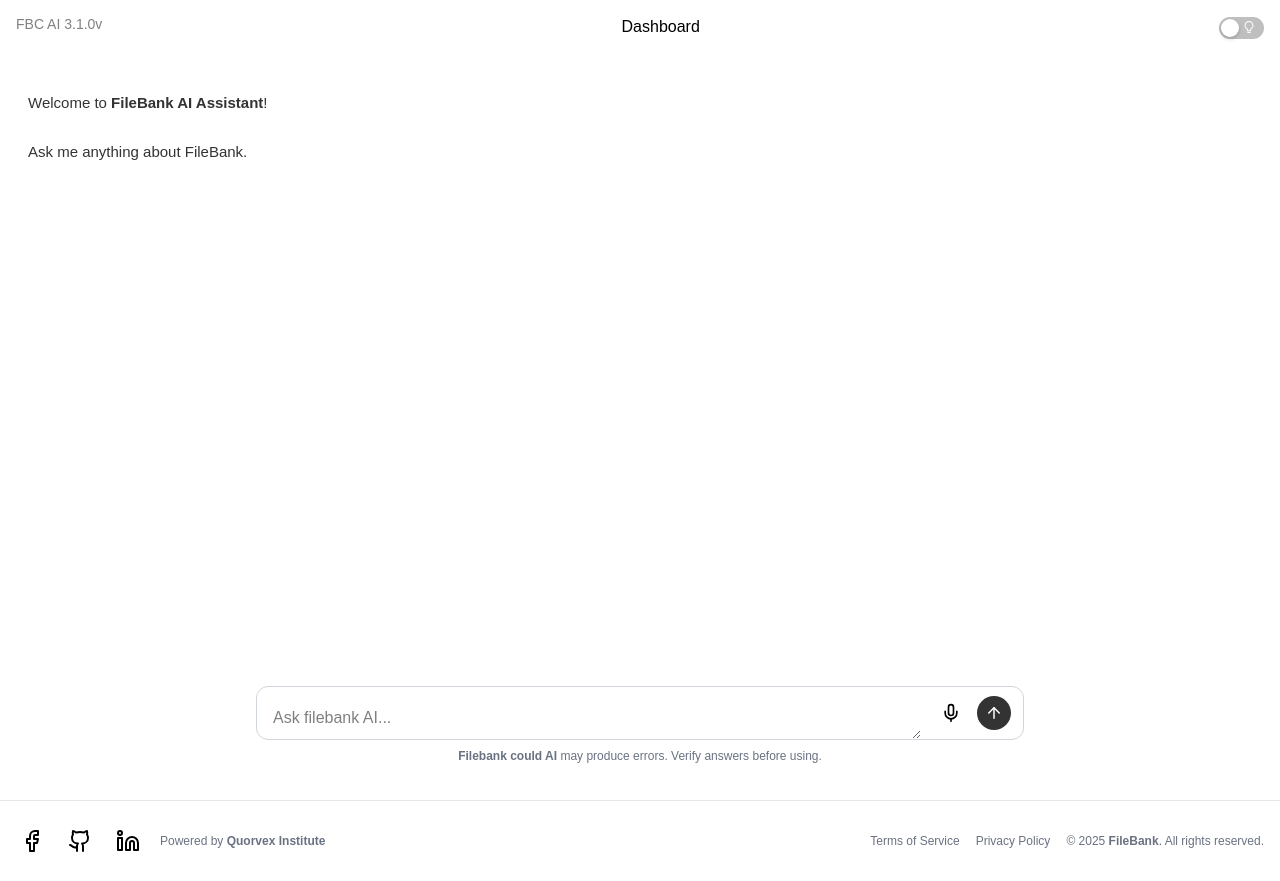
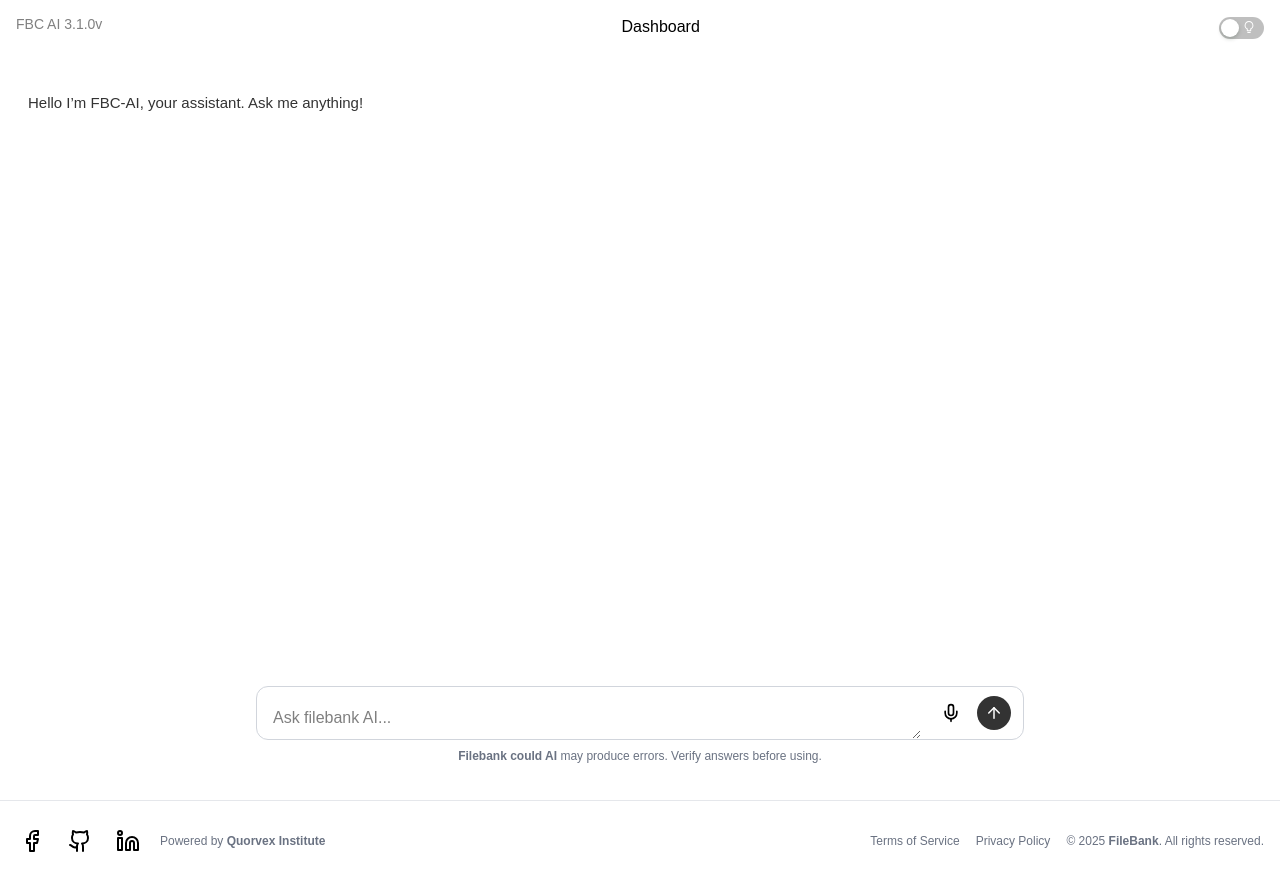
Before and after one commit to Ymffuture/Filebank, a React (Vite) app in the folder filebank-frontend/: page /full-screen-ai in a window 1280 px wide. Built offline with nearby package versions, Linux system fonts and the light colour scheme.

Commit message:
Update AIScreen.jsx

```diff
--- a/filebank-frontend/src/components/AIScreen.jsx
+++ b/filebank-frontend/src/components/AIScreen.jsx
@@ -14,7 +14,8 @@ SyntaxHighlighter.registerLanguage('javascript', js);
 
 export default function AIScreen() {
   const [messages, setMessages] = useState([
-    { from: 'bot', text: 'Welcome to **FileBank AI Assistant**!\n\nAsk me anything about FileBank.' }
+    { from: 'bot', text: 'Hello I’m FBC-AI, your assistant. Ask me anything!' }
+
   ]);
   const [input, setInput] = useState('');
   const [loading, setLoading] = useState(false);
@@ -100,8 +101,15 @@ const speak = (text) => {
         setBotTypingText(current);
         i++;
         // new code
-        speak(fullReply);
+        if (i === 1) {
+  speak(fullReply); // only once, when typing starts
+}
+
         // end here
+        if (recognitionRef.current && isRecording) {
+  recognitionRef.current.abort(); // instead of .stop()
+}
+
         if (i >= fullReply.length) {
           clearInterval(typeInterval);
           setMessages(prev => [...prev, { from: 'bot', text: fullReply }]);
@@ -231,7 +239,7 @@ const speak = (text) => {
             key={`${idx}-text-${i}`}
             className={`my-2 p-3 rounded-lg max-w-[100%] whitespace-pre-wrap break-words text-[15px] leading-relaxed animate-fade-in ${
               msg.from === 'user'
-                ? 'bg-gray-100 text-[#333] self-end ml-auto'
+                ? 'bg-gray-100 text-[#333] self-end ml-auto max-w-[80%] '
                 : 'bg-* text-[#333] dark:bg-gray-700 dark:text-white'
             }`}
             dangerouslySetInnerHTML={{ __html: html }}
```
